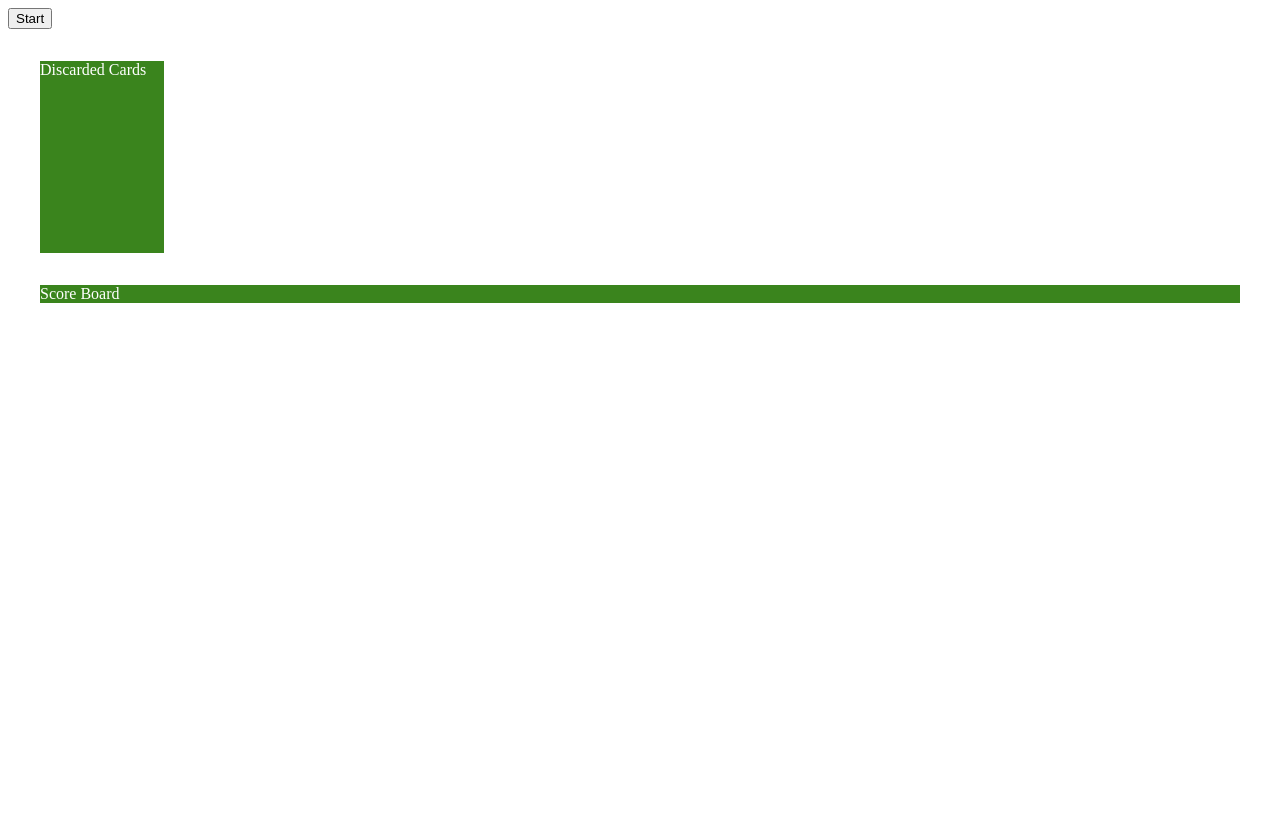
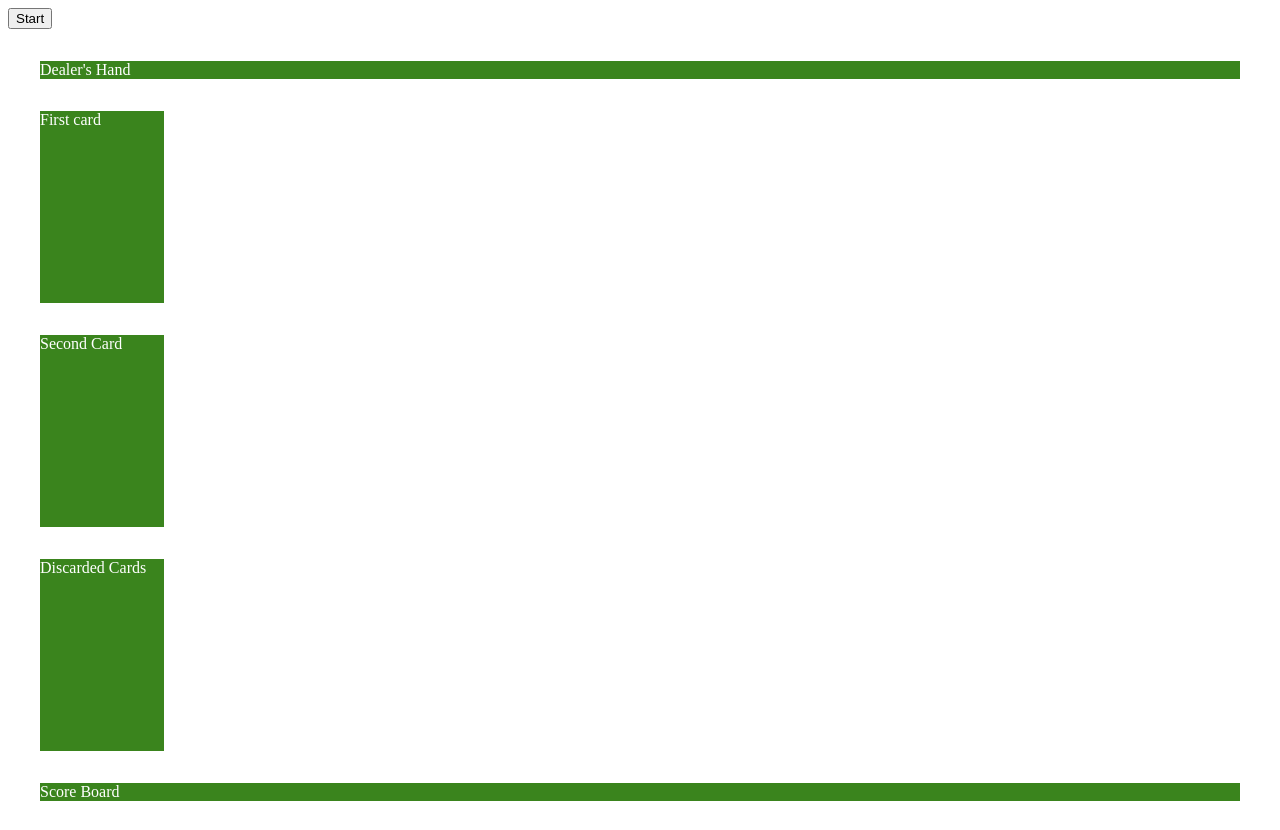
Before and after one commit to mstamle/hackathon2-blackjack, a website: page src/index.html in a window 1280 px wide. Before the commit the page ends 800 px from the top, so only its background shows below. Drawn offline with nearby package versions, Linux system fonts and the light colour scheme; files that its build step writes are made by us from their sources.

Commit message:
Change of start state

```diff
--- a/src/index.html
+++ b/src/index.html
@@ -9,9 +9,11 @@
 </head>
 <body>
 	<button id="start-btn">Start</button>
-	<!-- <div id="deck-of-cards" class="card"> Deck of Cards here</div>
-	<div id="dealer-hand" class="card"> Dealer's Hand</div>
-	<div id="player-hand" class="card">Player's Hand</div> -->
+	<!-- <div id="deck-of-cards" class="card"> Deck of Cards here</div> -->
+	<div > Dealer's Hand</div>
+	<div id="dealer-hand1" class="card">First card</div>
+	<div id="dealer-hand" class="card">Second Card</div>
+	<!-- <div id="player-hand" class="card">Player's Hand</div> -->
 	<div id="discarded-cards" class="card">Discarded Cards</div>
 	<div id="score">Score Board</div>
 
--- a/src/js/index.js
+++ b/src/js/index.js
@@ -1,6 +1,8 @@
 'use strict'; // Whole-script strict mode syntax
 
 // Preparation:
+
+var deck = generateDeck();
 
 // Arrray of discarded
 
@@ -10,7 +12,6 @@
 $('#start-btn').on("click",startGame);
 
 function startGame(){
-	var deck = generateDeck();
 	shuffleDeck(deck);
 	var currentCard = deck[0];
 
@@ -21,6 +22,7 @@ function startGame(){
 			'value': deck[0].value,
 			'reversed': deck[0].reversed
 		});
+	// Push to discarded array
 	console.log(discarded[0]);
 	discarded[0].reversed = true;
 	console.log(discarded[0]);
@@ -28,9 +30,12 @@ function startGame(){
 
 	$('#discarded-cards').addClass('revers');
 
-	// Push to discarded array
-
 }
 
 
-//
+// Dealing for the dealer
+// Deal first card - down
+// Deal second card - up
+function dealerCards(){
+
+};
```
